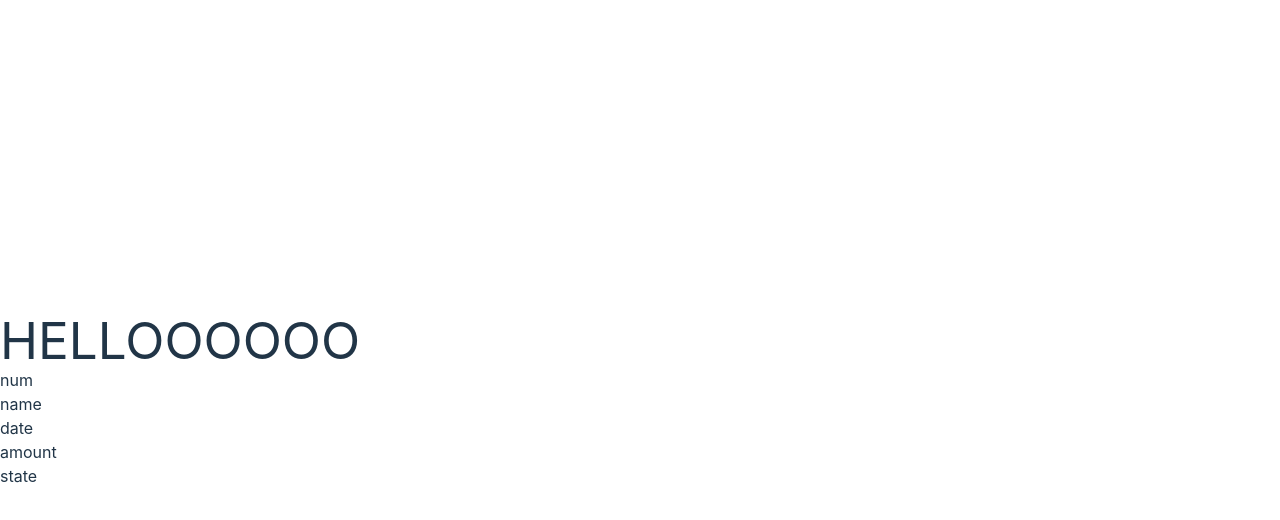
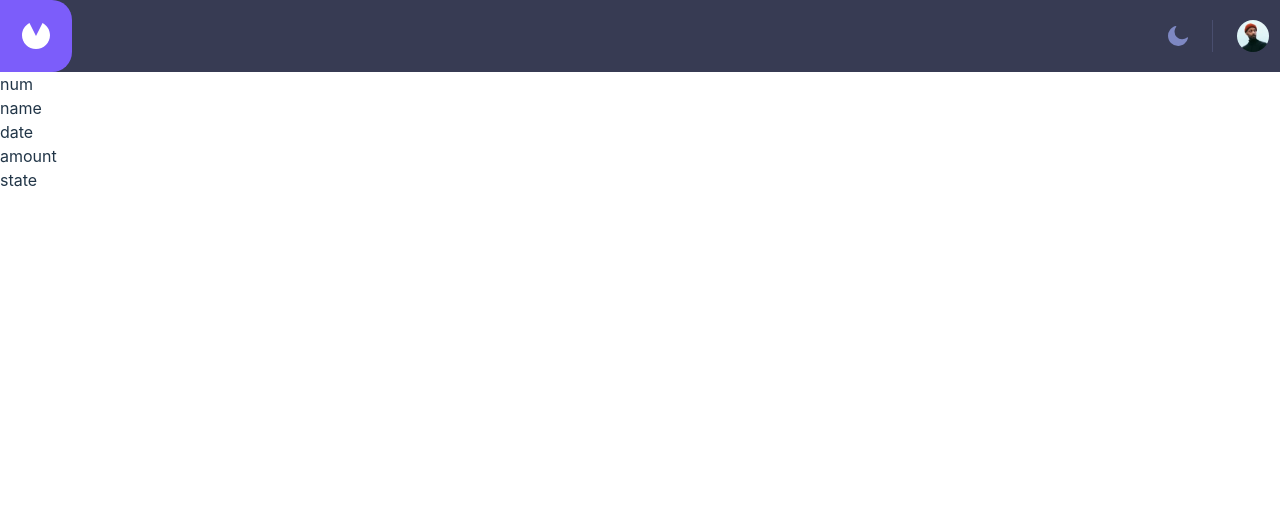
Before and after one commit to Igres111/Invoice-app, a React (Vite) app: page / in a window 1280 px wide. Shown: the top 520 px of the page. Built offline with nearby package versions, Linux system fonts and the light colour scheme.

Commit message:
finished navbar

```diff
--- a/src/simple comps/Layout.tsx
+++ b/src/simple comps/Layout.tsx
@@ -4,7 +4,7 @@ import { Outlet } from "react-router-dom";
 
 function Layout(props) {
   return (
-    <div>
+    <div className="h-screen w-screen">
       <NavBar />
       <Outlet />
     </div>
--- a/src/simple comps/NavBar.tsx
+++ b/src/simple comps/NavBar.tsx
@@ -1,9 +1,18 @@
-import React from "react";
-
-function NavBar(props) {
+import img from "/assets/logo.svg";
+import moon from "/assets/icon-moon.svg";
+import profile from "/assets/image-avatar.jpg";
+function NavBar() {
   return (
-    <div>
-      <h1>HELLOOOOOO</h1>
+    <div className="bg-dark-blue flex justify-between">
+      <div className="bg-violet w-[72px] h-[72px] rounded-r-[20px] flex justify-center items-center">
+        <img src={img} />
+      </div>
+      <div className="flex  justify-center items-center">
+        <img src={moon} />
+        <div className="w-[68px]  border-l border-[#494E6E] ml-[24px] pl-[24px] ">
+          <img className="w-8 h-8 rounded-[32px]" src={profile}></img>
+        </div>
+      </div>
     </div>
   );
 }
--- /dev/null
+++ b/src/types/declarations.d.ts
@@ -0,0 +1,9 @@
+declare module "*.svg" {
+  const content: any;
+  export default content;
+}
+
+declare module "*.jpg" {
+  const content: any;
+  export default content;
+}
--- a/tailwind.config.js
+++ b/tailwind.config.js
@@ -2,7 +2,12 @@
 export default {
   content: ["./index.html", "./src/**/*.{js,ts,jsx,tsx}"],
   theme: {
-    extend: {},
+    extend: {
+      colors: {
+        "dark-blue": "#373B53",
+        violet: "#7C5DFA",
+      },
+    },
   },
   plugins: [],
 };
```
